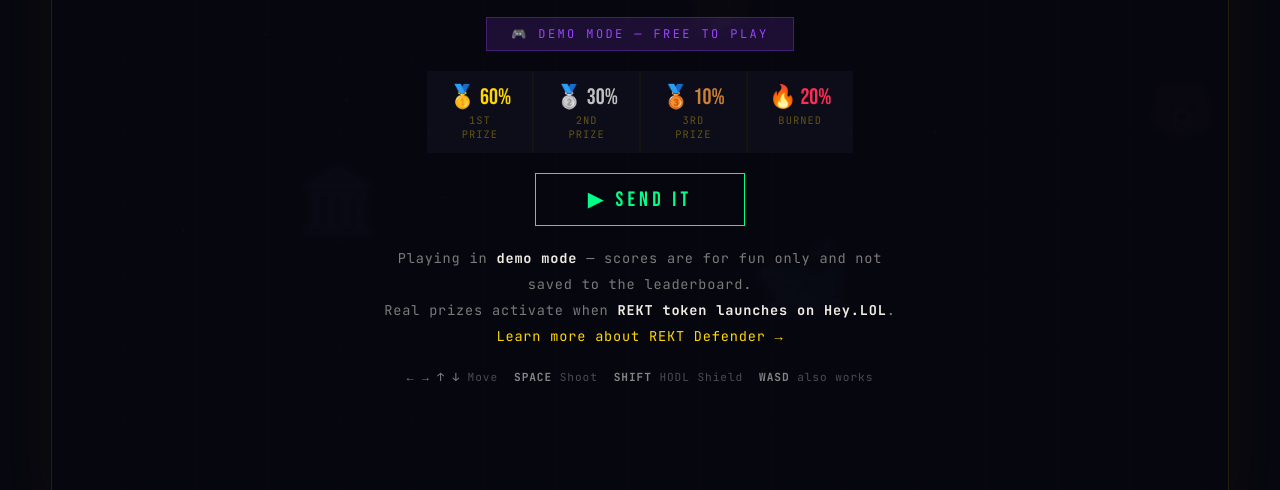
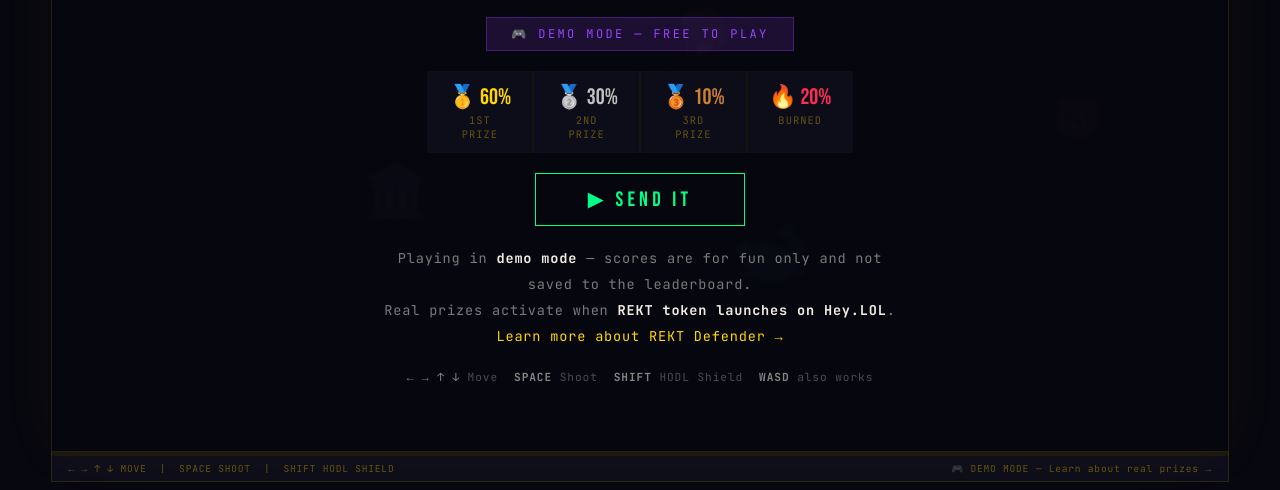
Before and after one commit to RektDefender/rekt-defender, a plain HTML site: page game.html in a window 1280 px wide. Shown: the part 310-800 px from the top of the page. Drawn offline with Linux system fonts and the light colour scheme.

Commit message:
Add files via upload

```diff
--- a/game.html
+++ b/game.html
@@ -11,10 +11,11 @@
 :root{--bg:#07070f;--gold:#FFD700;--green:#00FF88;--red:#FF2D55;--blue:#00D4FF;--purple:#9945FF;--panel:#0d0d1a;--border:rgba(255,215,0,0.12);--dim:rgba(255,215,0,0.35);}
 html,body{width:100%;height:100%;background:var(--bg);color:#F0EBE3;font-family:'JetBrains Mono',monospace;overflow:hidden;display:flex;flex-direction:column;align-items:center;justify-content:center;}
 
-/* SCALER — fills 92% of viewport width, max sensible size */
+/* SCALER — fits to viewport, never overflows */
 #scaler{
   display:flex;flex-direction:column;align-items:stretch;
   width:min(92vw, 1200px);
+  max-height:98vh;
 }
 
 /* DEMO BANNER */
@@ -41,9 +42,9 @@
 .hud-val.red{color:var(--red);}
 .hud-val.blue{color:var(--blue);}
 
-/* GAME WRAP — canvas scales to full width, aspect ratio preserved */
-#gameWrap{position:relative;width:100%;border:1px solid var(--border);box-shadow:0 0 60px rgba(255,215,0,0.04),inset 0 0 60px rgba(0,0,0,0.5);}
-canvas{display:block;width:100%;height:auto;background:transparent;}
+/* GAME WRAP — fills remaining height, canvas scales inside it */
+#gameWrap{position:relative;width:100%;flex:1;min-height:0;border:1px solid var(--border);box-shadow:0 0 60px rgba(255,215,0,0.04),inset 0 0 60px rgba(0,0,0,0.5);overflow:hidden;}
+canvas{display:block;width:100%;height:100%;object-fit:contain;background:transparent;}
 
 /* OVERLAYS */
 .overlay{position:absolute;inset:0;display:flex;flex-direction:column;align-items:center;justify-content:center;gap:20px;background:rgba(7,7,15,0.94);z-index:20;}
```
